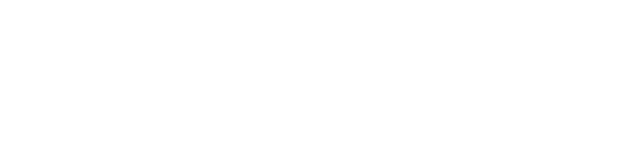
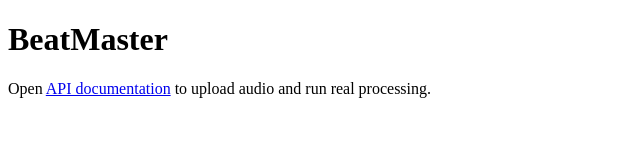
Before and after one commit to krishavi85/BeatMaster, a website: page web/app.html in a window 1280 px wide. Shown: the whole page, without its empty margins (0-640 px from the left). Drawn offline with Linux system fonts and the light colour scheme.

Commit message:
Add BeatMaster dashboard page

```diff
--- a/web/app.html
+++ b/web/app.html
@@ -1 +1 @@
-<div id="root"></div>
+<!doctype html><html><head><meta charset="utf-8"><meta name="viewport" content="width=device-width,initial-scale=1"><title>BeatMaster</title></head><body><h1>BeatMaster</h1><p>Open <a href="/docs">API documentation</a> to upload audio and run real processing.</p></body></html>
```
